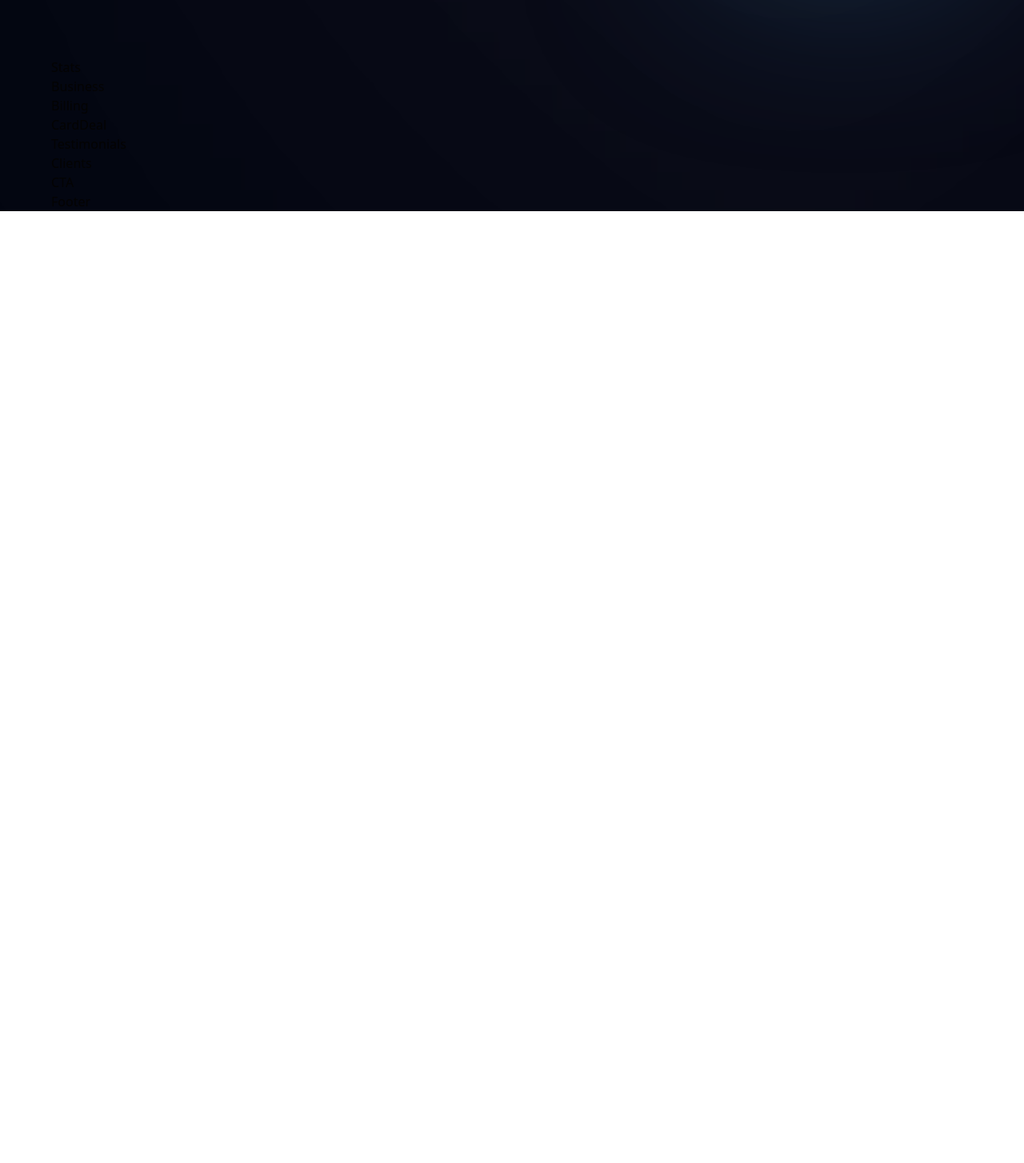
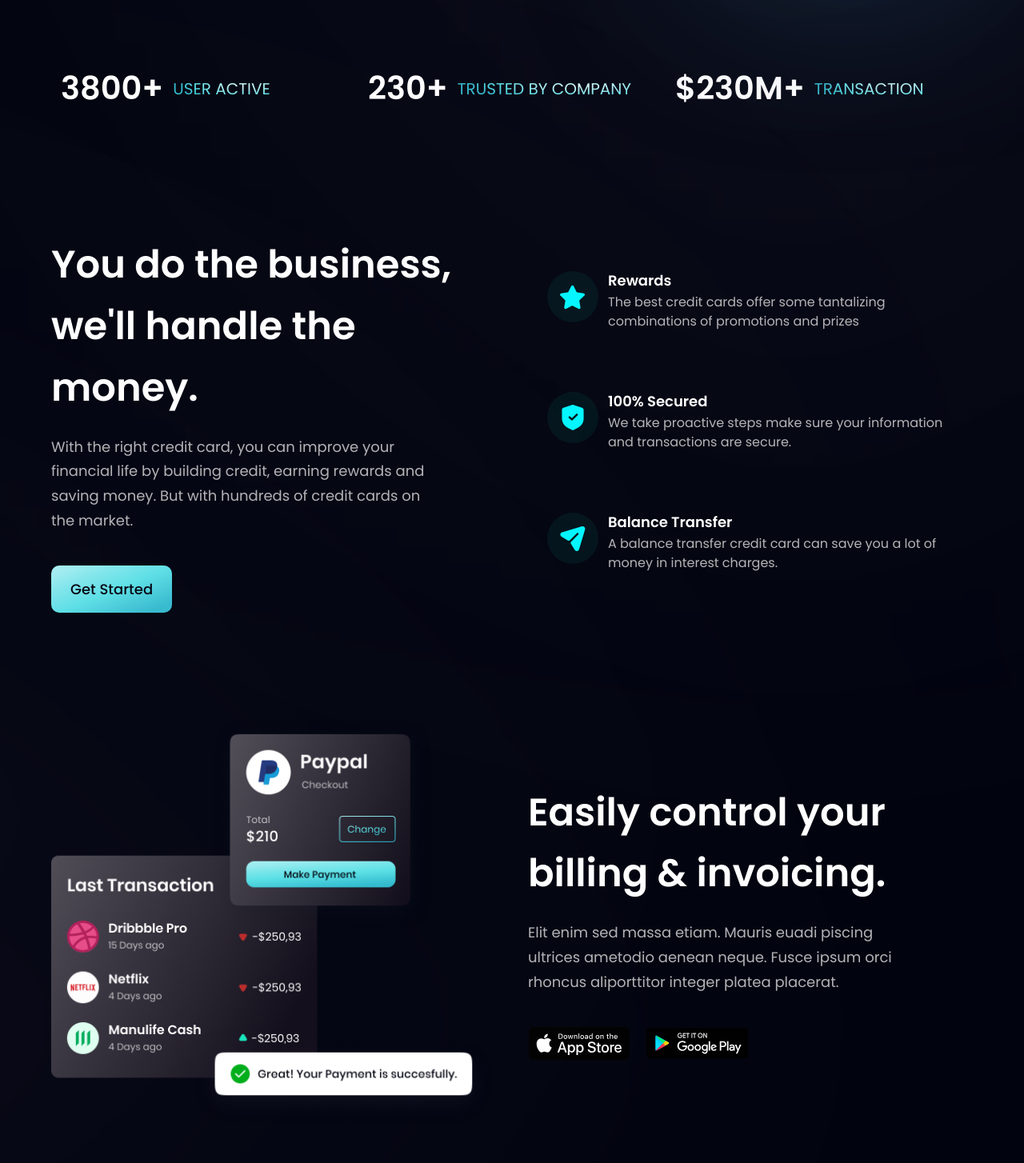
Before and after one commit to alvintanu/Learning, a React (Vite) app in the folder react-resp/: page / in a window 1280 px wide. Shown: the part 716-2170 px from the top of the page at 80% size. Before the commit the page ends 980 px from the top, so only its background shows below. Built offline with nearby package versions, Linux system fonts and the light colour scheme.

Commit message:
update lapt

```diff
--- a/react-resp/src/components/Billing.jsx
+++ b/react-resp/src/components/Billing.jsx
@@ -1,9 +1,26 @@
 import React from 'react'
+import { apple, bill, google } from '../assets'
+import styles, { layout } from '../style'
 
-const Billing = () => {
-  return (
-    <div>Billing</div>
-  )
-}
+const Billing = () => (
+  <section id='product' className={layout.sectionReverse}>
+    <div className={layout.sectionImgReverse}>
+      <img src={bill} alt="billing" className='w-[100%] h-[100%] relative z-[5]' />
+      <div className='absolute z-[3] -left-1/2 top-0 w-[50%] h-[50%] rounded-full white__gradient' />
+      <div className='absolute z-[0] -left-1/2 bottom-0 w-[50%] h-[50%] rounded-full pink__gradient' />
+    </div>
+    <div className={layout.sectionInfo}>
+      <h2 className={styles.heading2}>Easily control your <br className='sm:block hidden' /> billing & invoicing.</h2>
+      <p className={`${styles.paragraph} max-w-[470px] mt-5`}>
+      Elit enim sed massa etiam. Mauris euadi piscing ultrices ametodio aenean neque. Fusce ipsum orci rhoncus aliporttitor integer platea placerat.
+      </p>
+      <div className='flex flex-row flex-wrap sm:mt-10 mt-6'>
+        <img src={apple} alt="app_store" className='w-[128px] h-[42px] object-contain mr-5 curspr-pointer' />
+        <img src={google} alt="play_store" className='w-[128px] h-[42px] object-contain curspr-pointer' />
+      </div>
+    </div>
+
+  </section>
+)
 
 export default Billing
--- a/react-resp/src/components/Business.jsx
+++ b/react-resp/src/components/Business.jsx
@@ -1,8 +1,38 @@
 import React from 'react'
+import { features } from '../constants'
+import styles, { layout } from '../style'
+import Button from './Button'
+
+const FeatureCard = ({icon, title, content, index}) => (
+  <div className={`flex flex-row p-6 rounded-[20px] ${index !== features.length - 1 ? "mb-6" : "mb-0"} feature-card`}>
+    <div className={`w-[64px] h-[64px] rounded-full ${styles.flexCenter} bg-dimBlue`}>
+      <img src={icon} alt="icon" className='w-[50%] h-[50%] object-contain' />
+    </div>
+    <div className='flex-1 flex flex-col ml-3'>
+      <h4 className='font-poppins font-semibold text-white text-[18px] leading-[23px] mb-1'>
+        {title}
+      </h4>
+      <p className='font-poppins font-normal text-dimWhite text-[16px] leading-[24px] mb-1'>
+        {content}
+      </p>
+    </div>
+  </div>
+)
 
 const Business = () => {
   return (
-    <div>Business</div>
+    <section id='features' className={layout.section}>
+      <div className={layout.sectionInfo}>
+      <h2 className={styles.heading2}>You do the business, <br className='sm:block hidden' /> we'll handle the money.</h2>
+      <p className={`${styles.paragraph} max-w-[470px] mt-5`}>With the right credit card, you can improve your financial life by building credit, earning rewards and saving money. But with hundreds of credit cards on the market.</p>
+      <Button styles="mt-10"/>
+      </div>
+      <div className={`${layout.sectionImg} flex-col`}>
+        {features.map((feature, index) => (
+          <FeatureCard key={feature.id} {...feature} index={index} />
+        ))}
+      </div>
+    </section>
   )
 }
 
--- a/react-resp/src/components/Button.jsx
+++ b/react-resp/src/components/Button.jsx
@@ -1,8 +1,8 @@
 import React from 'react'
 
-const Button = () => {
+const Button = ({ styles }) => {
   return (
-    <div>Button</div>
+    <button type='button' className={`py-4 px-6 bg-blue-gradient font-poppins font-medium text-[18px] text-primary outline-none ${styles} rounded-[10px]`}>Get Started</button>
   )
 }
 
--- a/react-resp/src/components/CardDeal.jsx
+++ b/react-resp/src/components/CardDeal.jsx
@@ -1,9 +1,20 @@
 import React from 'react'
+import { card } from '../assets'
+import styles, { layout } from '../style'
+import Button from './Button'
 
-const CardDeal = () => {
-  return (
-    <div>CardDeal</div>
-  )
-}
+const CardDeal = () => (
+  <section className={layout.section}>
+    <div className={layout.sectionInfo}>
+      <h2 className={styles.heading2}>Find a better card deal <br className='sm:block hidden' /> in few easy steps.</h2>
+      <p className={`${styles.paragraph} max-w-[470px] mt-5`}>Arcu tortor, purus in mattis at seinteger faucibus. Aliquet quis aliquet eget mauris tortor.ç Aliquet ultrices ac, ametau.</p>
+      <Button styles="mt-10" />
+    </div>
+
+    <div className={layout.sectionImg}>
+      <img src={card} alt="card" className='w-[100%] h-[100%]'/>
+    </div>
+  </section>
+)
 
 export default CardDeal
--- a/react-resp/src/components/Stats.jsx
+++ b/react-resp/src/components/Stats.jsx
@@ -1,9 +1,16 @@
 import React from 'react'
+import { stats } from '../constants'
+import styles from '../style'
 
-const Stats = () => {
-  return (
-    <div>Stats</div>
-  )
-}
+const Stats = () => (
+  <section className={`${styles.flexCenter} flex-row flex-wrap sm:mb-20 mb-6`}>
+    {stats.map ((stat) => (
+      <div key={stat.id} className={`flex-1 flex justify-start items-center flex-row m-3`}>
+        <h4 className='font-poppins font-semibold xs:text-[40px] text-[30px] xs:leading-[53px] leading-[43px] text-white'>{stat.value}</h4>
+        <p className='font-poppins font-normal xs:text-[20px] text-[15px] xs:leading-[26px] leading-[21px] text-gradient uppercase ml-3'>{stat.title}</p>
+      </div>
+    ))}
+  </section>
+)
 
 export default Stats
```
